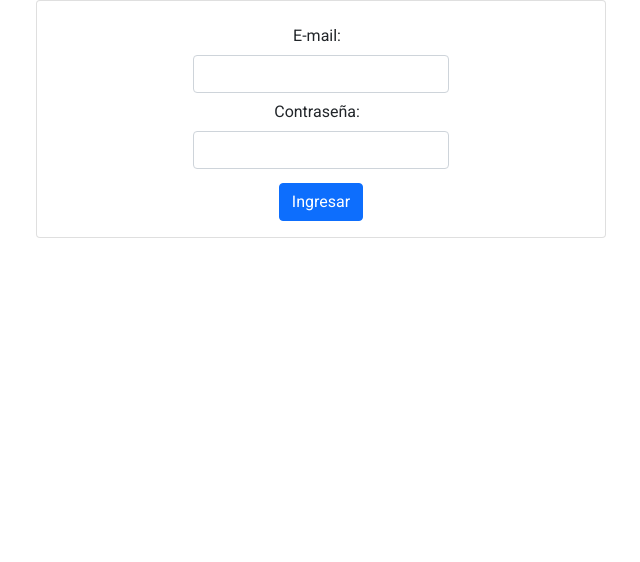
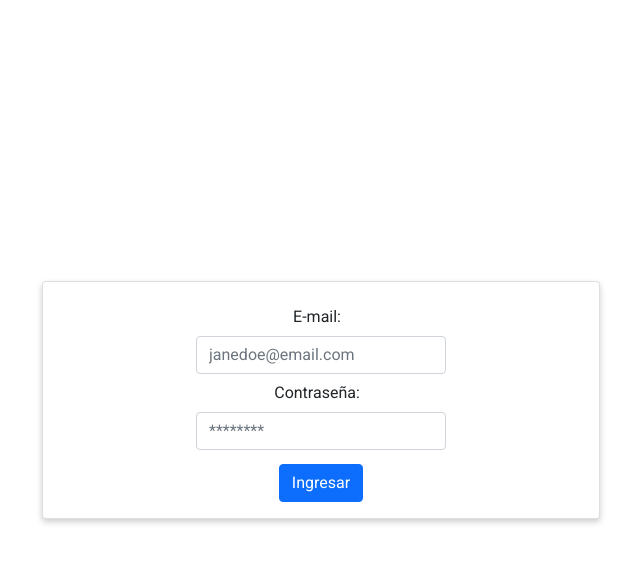
Before and after one commit to reymarmendoza/misionTic-plataformaBancaria, a React (Create React App) app: page / in a window 1280 px wide. Shown: the top 562 px of the page, without its empty margins (319-959 px from the left). Built offline with nearby package versions, Linux system fonts and the light colour scheme.

Commit message:
Estilos del form terminados

```diff
--- a/src/components/Login.jsx
+++ b/src/components/Login.jsx
@@ -46,17 +46,16 @@
 	};
 
 	return (
-		<div className="container text-center">
-			<div class="row justify-content-center">
-				<div class="card col-sm-12 col-md-6">
+		<div className="container">
+			<div class="row col-12 justify-content-center">
+				<div class="card col-sm-12 col-md-6" id="loginCard">
 					<div class="card-body">
-						<form className="col-sm-12 col-md-9 col-lg-6 mx-auto" id="loginForm" onSubmit={submitHandler}>
+						<form className="col-sm-12 col-md-9 col-lg-6 mx-auto" onSubmit={submitHandler}>
 
 							<div className="row">
 								<label htmlFor="email" className="col-12 col-form-label">E-mail: &nbsp; </label>
 								<div className="col-12">
-									<input type="email" name="email" id="email" value={email}
-										className="form-control" onChange={changeHandlerEmail} required />
+									<input className="italicFont" type="email" name="email" id="email" value={email} placeholder="janedoe@email.com" className="form-control" onChange={changeHandlerEmail} required />
 									{Boolean(errMail) && <div className="form-text">{errMail}</div>}
 								</div>
 							</div>
@@ -64,8 +63,7 @@
 							<div className="row">
 								<label htmlFor="pwd" className="col-12 col-form-label">Contraseña: &nbsp; </label>
 								<div className="col-12">
-									<input type="password" name="pwd" id="pwd" value={pwd}
-										className="form-control" onChange={changeHandlerPwd} required />
+									<input className="italicFont" type="password" name="pwd" id="pwd" value={pwd} placeholder="********" className="form-control" onChange={changeHandlerPwd} required />
 									{Boolean(errPwd) && <div className="form-text">{errPwd}</div>}
 								</div>
 							</div>
--- a/src/index.css
+++ b/src/index.css
@@ -1,4 +1,4 @@
-@import url('https://fonts.googleapis.com/css2?family=Roboto:wght@200;400&display=swap');
+@import url('https://fonts.googleapis.com/css2?family=Roboto:wght@100;400&display=swap');
 
 body {
   margin: 0;
@@ -13,6 +13,26 @@
   font-family: 'Roboto', sans-serif;
 }
 
-#loginForm{
-  /* background-color: blue; */
+.container {
+  height: 100vh;
+  width: 100%;
+  display: flex;
+  flex-direction: column;
+  justify-content: center;
+  align-items: center;
 }
+
+#loginCard {
+  box-shadow: 0 3px 6px 0 rgba(0,0,0,0.2);
+  transition: 0.3s;
+}
+
+#loginCard:hover {
+  box-shadow: 0 6px 12px 0 rgba(0,0,0,0.2);
+}
+
+input[class="italicFont"]::placeholder {
+  text-align: center;
+  font-style: italic;
+  font-weight: 100;
+}
```
